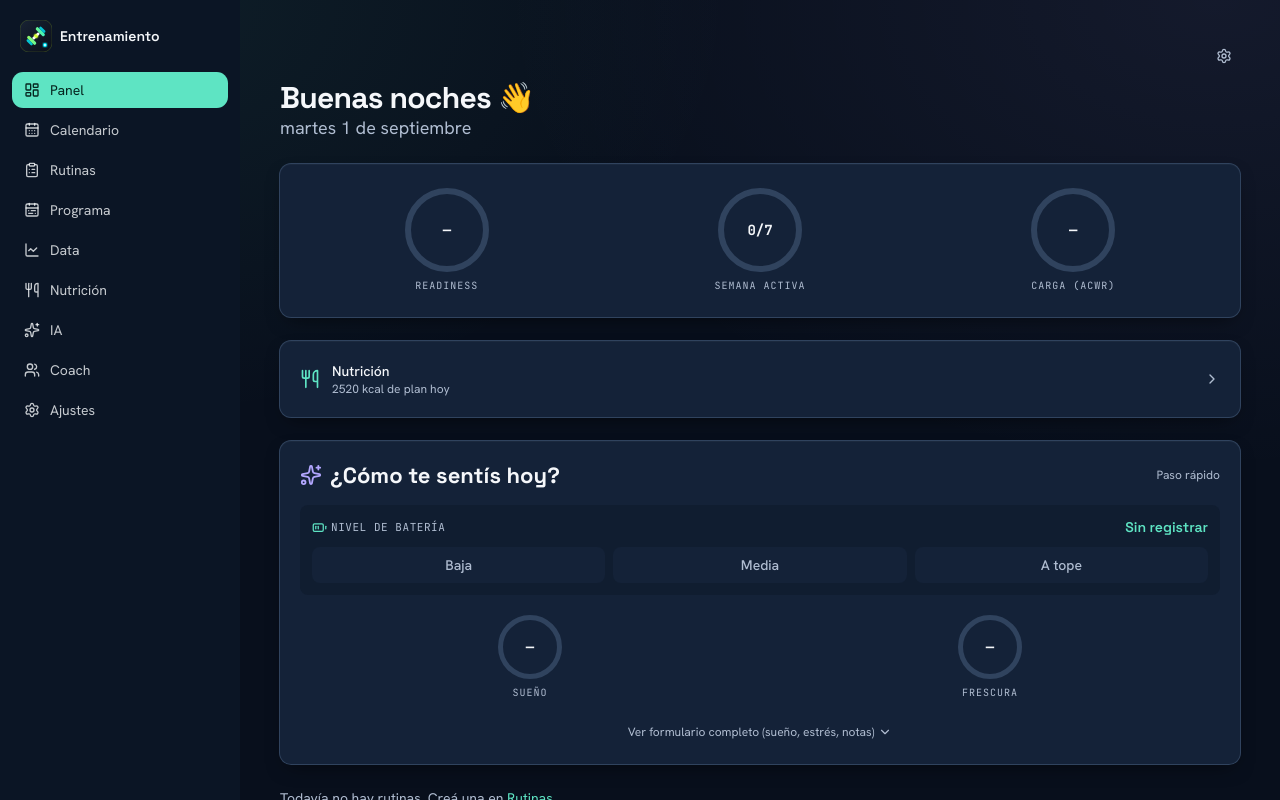
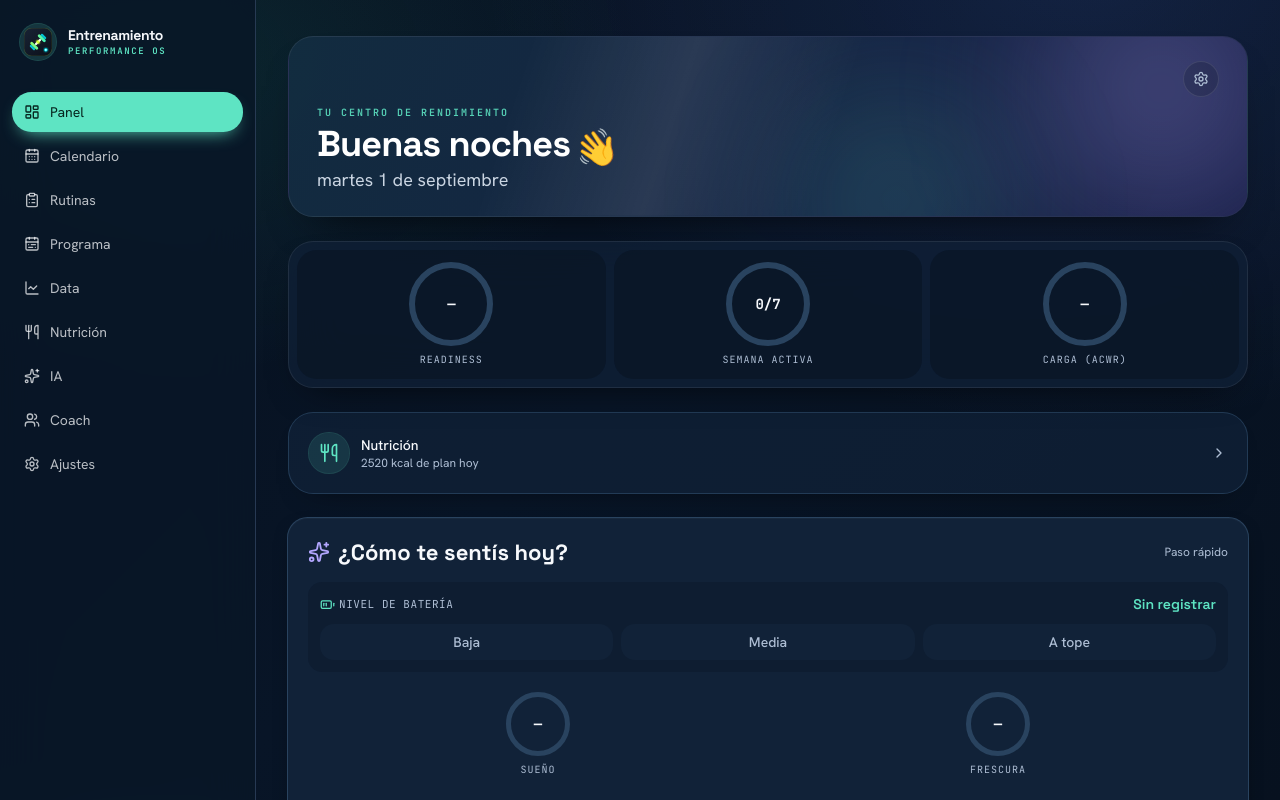
Before and after one commit to githubfranco8426/entrenamiento, a Next.js app: page /dashboard in a window 1280 px wide. Shown: the top 800 px of the page. Built offline with nearby package versions, Linux system fonts and the light colour scheme; no server answers; the database is empty.

Commit message:
feat: refresh training dashboard visual system

```diff
--- a/app/(app)/dashboard/page.tsx
+++ b/app/(app)/dashboard/page.tsx
@@ -204,10 +204,13 @@ export default async function DashboardPage() {
 
   return (
     <div className="flex flex-col gap-gutter-lg">
-      <div className="flex flex-col gap-gutter-sm pt-2">
+      <section className="dashboard-sheen relative overflow-hidden rounded-2xl border border-white/8 bg-[linear-gradient(115deg,rgba(19,45,65,.94),rgba(25,31,74,.92))] px-5 py-5 shadow-[0_22px_46px_-28px_rgba(0,0,0,0.9)] sm:px-7 sm:py-6">
+        <div className="dashboard-orb pointer-events-none absolute -right-12 -top-20 size-60 rounded-full bg-secondary/25 blur-3xl" />
+        <div className="pointer-events-none absolute -bottom-24 right-1/4 size-56 rounded-full bg-primary/15 blur-3xl" />
+        <div className="relative flex flex-col gap-gutter-sm">
         <div className="flex items-center justify-between">
           {activeMeso ? (
-            <div className="inline-flex items-center gap-1.5 rounded-full bg-muted px-3 py-1 text-primary">
+            <div className="inline-flex items-center gap-1.5 rounded-full border border-primary/25 bg-primary/12 px-3 py-1 text-primary backdrop-blur-sm">
               <SparklesIcon className="size-4" />
               <span className="font-mono text-[11px] font-bold uppercase tracking-wider">
                 Adaptación inteligente activa
@@ -218,21 +221,23 @@ export default async function DashboardPage() {
           )}
           <Link
             href="/settings"
-            className="flex size-8 items-center justify-center rounded-full text-muted-foreground hover:bg-muted hover:text-foreground"
+            className="flex size-9 items-center justify-center rounded-full border border-white/10 bg-background/20 text-muted-foreground transition-colors hover:bg-background/45 hover:text-foreground"
           >
             <SettingsIcon className="size-4" />
             <span className="sr-only">Ajustes</span>
           </Link>
         </div>
         <div className="flex flex-col">
-          <h1 className="font-heading text-3xl font-extrabold tracking-tight">{greeting} 👋</h1>
-          <p className="text-headline-sm text-muted-foreground">
+          <p className="mb-1 font-mono text-[10px] font-semibold uppercase tracking-[0.2em] text-primary/90">Tu centro de rendimiento</p>
+          <h1 className="font-heading text-3xl font-extrabold tracking-tight text-white sm:text-4xl">{greeting} <span className="inline-block origin-bottom-right rotate-[-12deg]">👋</span></h1>
+          <p className="mt-1 text-headline-sm text-slate-300">
             {format(new Date(), "EEEE d 'de' MMMM", { locale: es })}
             {activeMeso &&
               ` · ${PHASE_LABELS[activeMeso.phase] ?? activeMeso.phase}${activeMicro?.is_deload ? " (Descarga)" : ""}${activeMicro ? ` · Semana ${activeMicro.week_number}` : ""}`}
           </p>
         </div>
-      </div>
+        </div>
+      </section>
 
       <DaySummaryRings
         energyLevel={readiness?.energy_level ?? null}
@@ -244,16 +249,16 @@ export default async function DashboardPage() {
 
       <Link
         href="/nutricion"
-        className="flex items-center gap-3 rounded-xl bg-card p-container-padding ring-1 ring-border shadow-[0_1px_0_0_rgba(255,255,255,0.03)_inset,0_8px_20px_-8px_rgba(0,0,0,0.6)] transition-colors hover:bg-accent"
+        className="group flex items-center gap-3 rounded-2xl border border-border/80 bg-card/75 p-container-padding shadow-[0_14px_30px_-24px_rgba(0,0,0,.9)] transition-all hover:-translate-y-0.5 hover:border-primary/35 hover:bg-accent/70"
       >
-        <UtensilsIcon className="size-5 shrink-0 text-primary" />
+        <div className="flex size-10 shrink-0 items-center justify-center rounded-xl bg-primary/12 text-primary ring-1 ring-primary/20"><UtensilsIcon className="size-5" /></div>
         <div className="min-w-0 flex-1">
           <p className="text-sm font-medium">Nutrición</p>
           <p className="truncate text-xs text-muted-foreground">
             {MEAL_PLAN_BY_SHIFT[defaultShiftType].totalKcal} kcal de plan hoy
           </p>
         </div>
-        <ChevronRightIcon className="size-4 shrink-0 text-muted-foreground" />
+        <ChevronRightIcon className="size-4 shrink-0 text-muted-foreground transition-transform group-hover:translate-x-0.5" />
       </Link>
 
       {acwrAlertZone && acwr.ratio != null && <AcwrAlert ratio={acwr.ratio} zone={acwrAlertZone} />}
--- a/app/(app)/layout.tsx
+++ b/app/(app)/layout.tsx
@@ -17,7 +17,7 @@ export default async function AppLayout({ children }: { children: React.ReactNod
       <RestTimerProvider>
         <div className="flex min-h-full flex-1">
           <AppNav email={user?.email ?? null} />
-          <main className="mx-auto w-full max-w-5xl flex-1 px-4 py-6 pb-24 sm:px-8 sm:py-8 sm:pb-8">{children}</main>
+          <main className="mx-auto w-full max-w-6xl flex-1 px-4 py-6 pb-24 sm:px-8 sm:py-9 sm:pb-10">{children}</main>
           <AppMobileNav />
         </div>
         <RestTimerWidget />
--- a/app/globals.css
+++ b/app/globals.css
@@ -79,9 +79,9 @@
      (nivel 3, presionado/activo). Antes card y muted estaban invertidos (muted más
      claro que card), por lo que las tarjetas no se distinguían del fondo — de ahí
      la sensación de interfaz plana. */
-  --background: #080f1c;
-  --foreground: #f5f7fa;
-  --card: #142238;
+  --background: #07101d;
+  --foreground: #f7f9fc;
+  --card: #112238;
   --card-foreground: #f5f7fa;
   --popover: #1b2c45;
   --popover-foreground: #f5f7fa;
@@ -91,22 +91,22 @@
   --secondary-foreground: #191332;
   --tertiary: #f6c76b;
   --tertiary-foreground: #2a1c05;
-  --muted: #0e1a2c;
-  --muted-foreground: #b0bdd1;
-  --accent: #263955;
+  --muted: #0c1a2d;
+  --muted-foreground: #aebed4;
+  --accent: #1c3853;
   --accent-foreground: #f5f7fa;
   --destructive: #ff969c;
   --destructive-foreground: #310e17;
-  --border: #30435e;
-  --input: #30435e;
+  --border: #29435f;
+  --input: #29435f;
   --ring: #5ee4c3;
   --chart-1: #5ee4c3;
   --chart-2: #b3a7ff;
   --chart-3: #73c9ff;
   --chart-4: #f6c76b;
   --chart-5: #ff969c;
-  --radius: 0.5rem;
-  --sidebar: #0b1525;
+  --radius: 0.875rem;
+  --sidebar: #091727;
   --sidebar-foreground: #f5f7fa;
   --sidebar-primary: #5ee4c3;
   --sidebar-primary-foreground: #06251f;
@@ -123,11 +123,33 @@
   body {
     @apply bg-background text-foreground;
     background-image:
-      radial-gradient(ellipse at 95% 0%, #b3a7ff12, transparent 45rem),
-      radial-gradient(ellipse at 10% 0%, #5ee4c312, transparent 38rem);
-    background-repeat: no-repeat;
+      radial-gradient(ellipse at 85% -5%, #637dff20, transparent 38rem),
+      radial-gradient(ellipse at 12% 8%, #31d9b51a, transparent 30rem),
+      linear-gradient(135deg, #07101d 0%, #081527 48%, #07111f 100%);
+    background-attachment: fixed;
   }
   html {
     @apply font-sans;
   }
 }
+
+@keyframes float-orb {
+  0%, 100% { transform: translate3d(0, 0, 0) scale(1); }
+  50% { transform: translate3d(-14px, 12px, 0) scale(1.06); }
+}
+
+@keyframes sheen {
+  from { transform: translateX(-120%) skewX(-18deg); }
+  to { transform: translateX(220%) skewX(-18deg); }
+}
+
+.dashboard-orb { animation: float-orb 12s ease-in-out infinite; }
+.dashboard-sheen::after {
+  animation: sheen 8s ease-in-out infinite 1s;
+  background: linear-gradient(90deg, transparent, rgb(255 255 255 / 0.09), transparent);
+  content: "";
+  inset: 0;
+  pointer-events: none;
+  position: absolute;
+  width: 35%;
+}
--- a/components/app-nav.tsx
+++ b/components/app-nav.tsx
@@ -21,10 +21,15 @@ export function AppNav({ email }: { email: string | null }) {
   }
 
   return (
-    <aside className="hidden w-60 shrink-0 flex-col gap-1 bg-sidebar px-3 py-5 text-sidebar-foreground sm:flex">
-      <div className="mb-4 flex items-center gap-2 px-2">
-        <AppLogo className="size-8 shrink-0" />
-        <span className="font-heading text-sm font-semibold">Entrenamiento</span>
+    <aside className="hidden w-64 shrink-0 flex-col gap-1 border-r border-sidebar-border/80 bg-sidebar/85 px-3 py-6 text-sidebar-foreground backdrop-blur-xl sm:flex">
+      <div className="mb-7 flex items-center gap-3 px-2">
+        <div className="flex size-9 items-center justify-center rounded-xl bg-primary/15 ring-1 ring-primary/25">
+          <AppLogo className="size-7 shrink-0" />
+        </div>
+        <div className="flex flex-col">
+          <span className="font-heading text-sm font-bold tracking-tight">Entrenamiento</span>
+          <span className="font-mono text-[9px] font-semibold uppercase tracking-[0.18em] text-primary">Performance OS</span>
+        </div>
       </div>
 
       <nav className="flex flex-1 flex-col gap-1">
@@ -36,8 +41,8 @@ export function AppNav({ email }: { email: string | null }) {
               key={link.href}
               href={link.href}
               className={cn(
-                "flex items-center gap-2.5 rounded-xl px-3 py-2 text-sm text-sidebar-foreground/80 transition-colors hover:bg-sidebar-accent hover:text-sidebar-accent-foreground",
-                active && "bg-sidebar-primary text-sidebar-primary-foreground hover:bg-sidebar-primary hover:text-sidebar-primary-foreground",
+                "flex items-center gap-2.5 rounded-xl px-3 py-2.5 text-sm text-sidebar-foreground/75 transition-all hover:translate-x-0.5 hover:bg-sidebar-accent hover:text-sidebar-accent-foreground",
+                active && "bg-sidebar-primary text-sidebar-primary-foreground shadow-[0_8px_18px_-9px_#5ee4c3] hover:bg-sidebar-primary hover:text-sidebar-primary-foreground",
               )}
             >
               <Icon className="size-4 shrink-0" />
--- a/components/dashboard/day-summary-rings.tsx
+++ b/components/dashboard/day-summary-rings.tsx
@@ -27,19 +27,24 @@ export function DaySummaryRings({
   acwrZone: AcwrZone | null;
 }) {
   return (
-    <div className="flex items-center justify-around gap-gutter-sm rounded-xl bg-card px-gutter-md py-gutter-lg ring-1 ring-border shadow-[0_1px_0_0_rgba(255,255,255,0.03)_inset,0_8px_20px_-8px_rgba(0,0,0,0.6)]">
+    <div className="grid grid-cols-3 gap-2 rounded-2xl border border-white/8 bg-card/70 p-2 shadow-[0_16px_40px_-24px_rgba(0,0,0,0.9)] backdrop-blur-xl">
+      <div className="flex justify-center rounded-xl bg-background/45 py-3 transition-transform hover:-translate-y-0.5">
         <StatRing
           pct={energyLevel != null ? (energyLevel / 5) * 100 : 0}
           value={energyLevel != null ? `${energyLevel}/5` : "—"}
           label="Readiness"
           color="var(--primary)"
         />
+      </div>
+      <div className="flex justify-center rounded-xl bg-background/45 py-3 transition-transform hover:-translate-y-0.5">
         <StatRing
           pct={totalDays > 0 ? (trainedDays / totalDays) * 100 : 0}
           value={`${trainedDays}/${totalDays}`}
           label="Semana activa"
           color="var(--secondary)"
         />
+      </div>
+      <div className="flex justify-center rounded-xl bg-background/45 py-3 transition-transform hover:-translate-y-0.5">
         <StatRing
           pct={acwrRatio != null ? Math.min(100, (acwrRatio / 2) * 100) : 0}
           value={acwrRatio != null ? acwrRatio.toFixed(2) : "—"}
@@ -47,5 +52,6 @@ export function DaySummaryRings({
           color={acwrZone ? ACWR_RING_COLOR[acwrZone] : "var(--muted-foreground)"}
         />
       </div>
+    </div>
   );
 }
```
Also changed, not shown: components/dashboard/todays-routine-hero.tsx (+7 -6 lines). Lines whose indentation alone changed are shown as unchanged.
